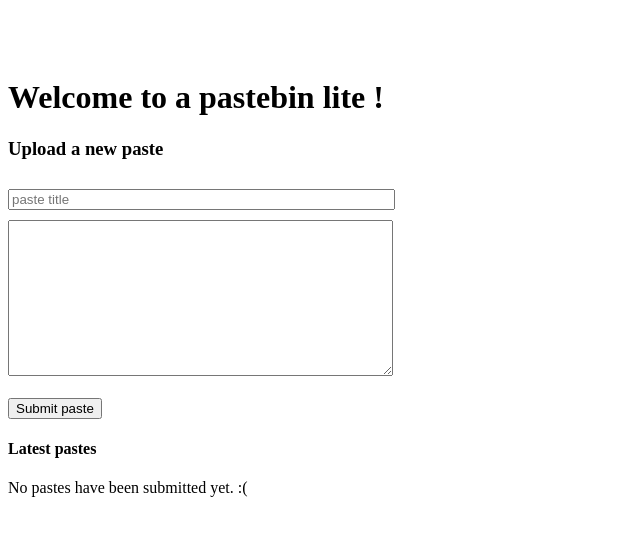
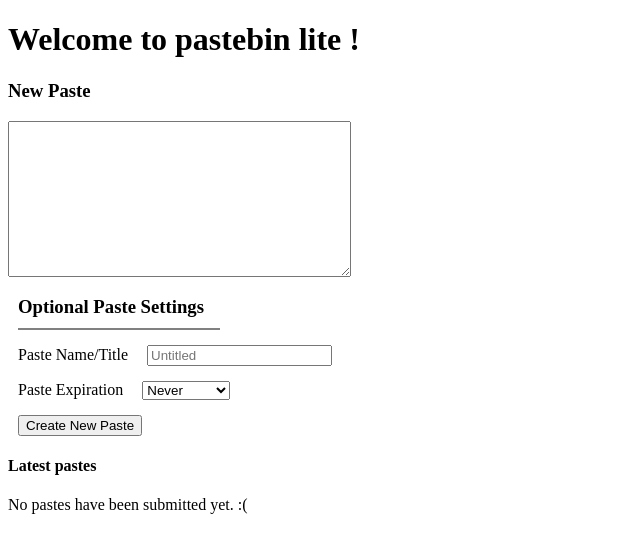
Before and after one commit to dave5595/pastebin-lite, a Django app: page / in a window 1280 px wide. Shown: the top 553 px of the page, without its empty margins (0-640 px from the left). Run offline with Django 3.2, Linux system fonts and the light colour scheme.

Commit message:
added add and view functionality and routing

```diff
--- a/home/forms.py
+++ b/home/forms.py
@@ -16,11 +16,13 @@
 
     title = forms.CharField(max_length=128,
                             required=False,
-                            widget=forms.TextInput(attrs={"placeholder": "Untitled"}))
-    text = forms.CharField(min_length=1,
+                            widget=forms.TextInput(attrs={"placeholder": "Untitled", "class": 'form-control paste-text-field'}))
+    text = forms.CharField(widget=forms.Textarea,
+                            min_length=1,
                            max_length=100000,
                            error_messages={"required": "The paste can't be empty."})
-    expiration = forms.ChoiceField(choices=EXPIRATION_CHOICES)
+
+    expiration = forms.ChoiceField(widget=forms.Select, choices=EXPIRATION_CHOICES)
 
     def __init__(self, *args, **kwargs):
         self.request = kwargs.pop('request', None)
--- a/home/templates/home/home.html
+++ b/home/templates/home/home.html
@@ -3,15 +3,16 @@
 {% block content %}
 <div class="container">
     <div class="header">
-        <h1>Welcome to a pastebin lite !</h1>
+        <h1>Welcome to pastebin lite !</h1>
     </div>
 	<div class="row">
 		<div class="col-md-8">
 			<div class="page-header">
-				<h3>Upload a new paste</h3>
+				<h3>New Paste</h3>
 			</div>
 			{% include "home/submit_paste_form.html" %}
 		</div>
+{#        kiv#}
 		<div class="col-md-4">
 			{% include "home/latest_pastes.html" %}
 		</div>
--- a/home/templates/home/submit_paste_form.html
+++ b/home/templates/home/submit_paste_form.html
@@ -1,32 +1,54 @@
 <form action="{% url 'home:home' %}" method="post" class="form-horizontal">
 	{% csrf_token %}
-	<div class="{% if form.text.errors %}has-error{% endif %}">
-		<input
-            placeholder="paste title"
-            style="width: 30%; margin:10px 0"
-            name="title"
-            class="form-control paste-text-field "
-        />
+    <div class="{% if form.text.errors %}has-error{% endif %}">
+        {{ form.text }}
+{#		<textarea#}
+{#            style="width: 40%"#}
+{#            name="text"#}
+{#            placeholder="enter paste"#}
+{#            class="form-control paste-text-field {% if form.text.errors %}has-error{% endif %}"#}
+{#            rows="15">#}
+{#        </textarea>#}
 	</div>
-
-    <div class="{% if form.text.errors %}has-error{% endif %}">
-		<textarea
-            style="width: 30%"
-            name="text"
-            placeholder="enter paste"
-            class="form-control paste-text-field {% if form.text.errors %}has-error{% endif %}"
-            rows="10">
-        </textarea>
-	</div>
-	<br>
+    <!-- optional paste settings-->
+    <div>
+        <div style="border-bottom: 2px solid gray;width: 16%;margin: 15px 10px;">
+            <h3 style="margin: 10px auto;">Optional Paste Settings</h3>
+        </div>
+        <div class="{% if form.text.errors %}has-error{% endif %}">
+            <span style="margin:0 15px 0 10px;">
+                <label>Paste Name/Title</label>
+            </span>
+            {{ form.title }}
+{#            <input#}
+{#                name="title"#}
+{#                placeholder="enter paste"#}
+{#                class="form-control paste-text-field {% if form.text.errors %}has-error{% endif %}"#}
+{#            />#}
+        </div>
+        <div style="margin: 15px 0;">
+            <span style="margin: 0 15px 0 10px;">
+                <label>Paste Expiration</label>
+            </span>
+            {{ form.expiration }}
+{#            <select name="expiration" style="width: 120px; margin: 0 5px;">#}
+{#                <option value="Never">Never</option>#}
+{#                <option value="15 Minute">15 Minute</option>#}
+{#                <option value="1 Hour">1 Hour</option>#}
+{#                <option value="1 Day">1 Day</option>#}
+{#                <option value="1 Week">1 Week</option>#}
+{#                <option value="1 Month">1 Month</option>#}
+{#            </select>#}
+        </div>
+    </div>
 	<!-- Tabs -->
-	<div role="tabpanel">
+	    <div role="tabpanel">
 			<!-- Submit -->
-			<div class="form-group form-actions">
+			<div style="margin: 0 10px" class="form-group form-actions">
 				<div class="col-sm-offset-2 col-sm-10">
-					<button class="btn btn-primary">Submit paste</button>
+					<button class="btn btn-primary">Create New Paste</button>
 				</div>
 			</div>
 		</div>
-	</div>
+
 </form>
--- a/home/urls.py
+++ b/home/urls.py
@@ -4,5 +4,5 @@
 app_name="home"
 
 urlpatterns = [
-    path('', views.home, name="home")
+    path('', views.HomeView.as_view(), name="home")
 ]
--- a/home/views.py
+++ b/home/views.py
@@ -1,34 +1,69 @@
 from django.shortcuts import render, redirect
-from django.http import HttpResponse
+from django.http import HttpResponse, HttpResponseRedirect
+from django.views import generic
+from django.views.generic import CreateView, DetailView
 from django.template import loader
 from .models import Paste
+from django.core import serializers
 from .forms import SubmitPasteForm
+from django.views import View
 
-# Create your views here.
-def home(request):
-    """ Display the index page with the form to submit a paste, as well as the most recent pastes"""
-    paste_form = SubmitPasteForm(request.POST or None, request=request)
+class HomeView(View):
+    form_class = SubmitPasteForm
+    template = "home/home.html"
 
-    if paste_form.is_valid():
-        paste_data = paste_form.cleaned_data
+    def get(self, request):
+        print("get req called")
+        form = self.form_class(request=request)
+        return render(request, self.template, {'form': form})
 
-        user = None
-        if request.user.is_authenticated():
-            user = request.user
+    def post(self, request):
+        form = self.form_class(request.POST or None,request=request)
+        if form.is_valid():
+            print("valid form")
+            paste_data = form.cleaned_data
+            paste = Paste()
+            # char_id = paste.add_paste(title=paste_data["title"],
+            #                                   text=paste_data["text"],
+            #                                   expiration=paste_data["expiration"],)
 
-        paste = Paste()
+            saved_paste = paste.add_paste(title=paste_data["title"],
+                                              text=paste_data["text"],
+                                              expiration=paste_data["expiration"],)
 
-        char_id = paste.add_paste(title=paste_data["title"],
-                                  user=user,
-                                  text=paste_data["text"],
-                                  expiration=paste_data["expiration"],
-                                  visibility=paste_data["visibility"],
-                                  format=paste_data["syntax_highlighting"],
-                                  encrypted=paste_data["encrypted"])
+            print("paste obj id", saved_paste.char_id)
+            # Redirect to the newly created paste
+            return redirect("show_paste", char_id=saved_paste.char_id)
 
-        # Redirect to the newly created paste
-        return redirect("show_paste", char_id=char_id)
+        return render(request, self.template, {'form': form})
 
-    template = loader.get_template("home/home.html")
-    # context = {"form": paste_form}
-    return HttpResponse(template.render({}, request))
+
+
+
+
+# # Create your views here.
+# def home(request):
+#     """ Display the index page with the form to submit a paste, as well as the most recent pastes"""
+#     paste_form = SubmitPasteForm(request.POST or None, request=request)
+#     print("paste form",paste_form)
+#     print(paste_form.is_valid())
+#     if paste_form.is_valid():
+#         paste_data = paste_form.cleaned_data
+#         paste = Paste()
+#
+#         # char_id = paste.add_paste(title=paste_data["title"],
+#         #                           text=paste_data["text"],
+#         #                           expiration=paste_data["expiration"],)
+#         saved_paste = paste.add_paste(title=paste_data["title"],
+#                                   text=paste_data["text"],
+#                                   expiration=paste_data["expiration"],)
+#
+#         print("paste obj id", saved_paste.char_id)
+#         # Redirect to the newly created paste
+#         # return redirect("show_paste", char_id=char_id)
+#         data = serializers.serialize('json', saved_paste)
+#         return HttpResponse(data, content_type='application/json')
+#
+#     template = loader.get_template("home/home.html")
+#     # context = {"form": paste_form}
+#     return HttpResponse(template.render({}, request))
--- a/pastebin/urls.py
+++ b/pastebin/urls.py
@@ -1,7 +1,9 @@
 from django.contrib import admin
 from django.urls import path, include
+from pastes import views as paste_views
 
 urlpatterns = [
     path('', include('home.urls', 'home')),
     path('admin/', admin.site.urls),
+    path('pastes/<str:char_id>', paste_views.ShowPaste.as_view(), name="show_paste")
 ]
--- a/templates/base.html
+++ b/templates/base.html
@@ -17,19 +17,13 @@
 {#	<link href="{% static 'css/bootstrap.min.css' %}" rel="stylesheet">#}
 {#	<link href="{% static 'css/pastebin-django.css' %}" rel="stylesheet">#}
 {#	<link href="{% static 'css/pygments-style.css' %}" rel="stylesheet">#}
-
-	<style>
-	body {
-	  padding-top: 50px;
-	}
-	</style>
 	{% block extra_head %}{% endblock %}
 </head>
 {% endblock head %}
 
 {% block body %}
 {% block body_tag %}<body>{% endblock body_tag %}
-
+{# TODO: nav and search#}
     {# PAGE CONTENT #}
     {% block content %}
     {% endblock content %}
```
Also changed, not shown: home/models.py (+6 -7 lines), pastebin/settings.py (+8 -1 lines), pastes/templates/pastes/show_paste.html (added, +23 -0 lines), pastes/urls.py (added, +8 -0 lines), pastes/views.py (added, +22 -0 lines), db.sqlite3, home/templates/home/form_template.html (added).
